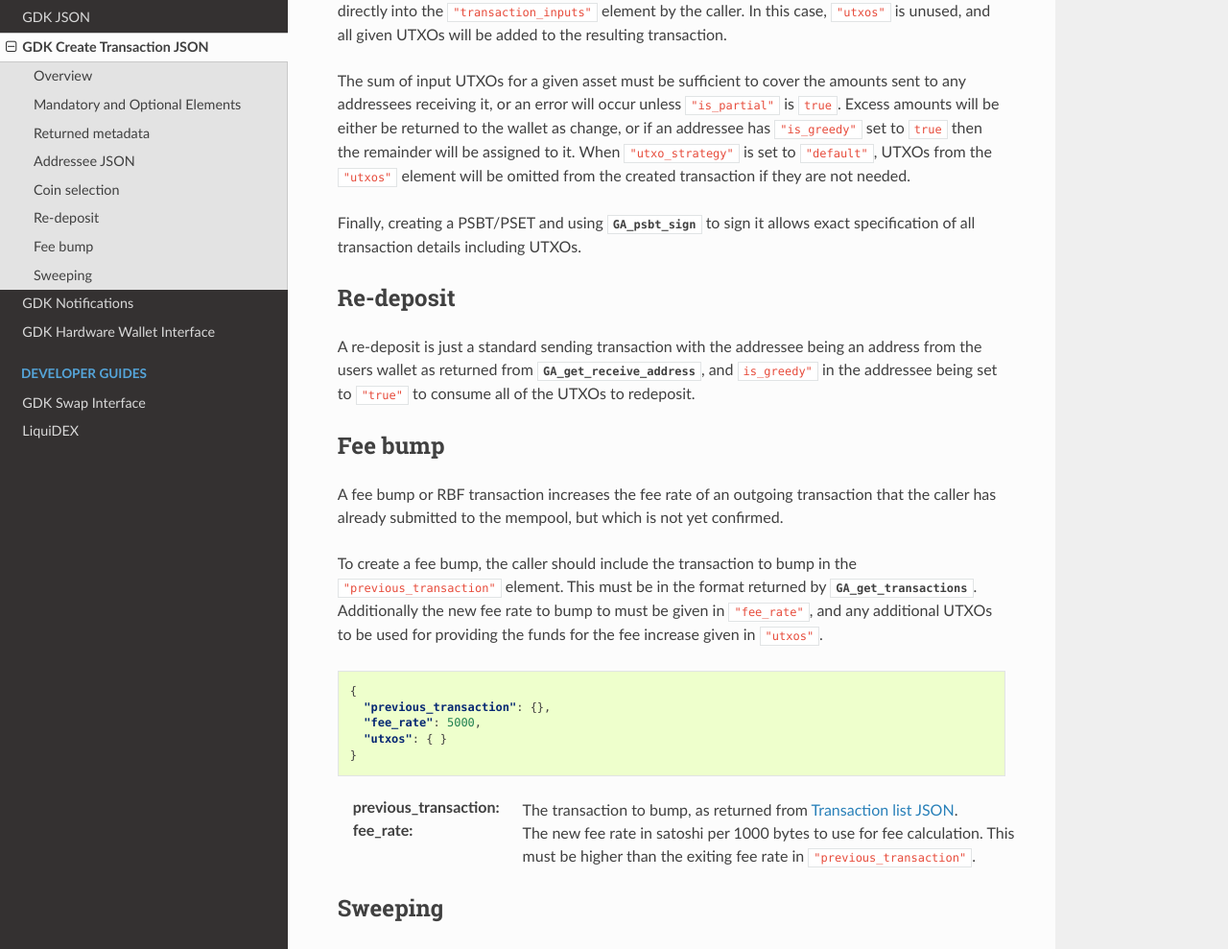
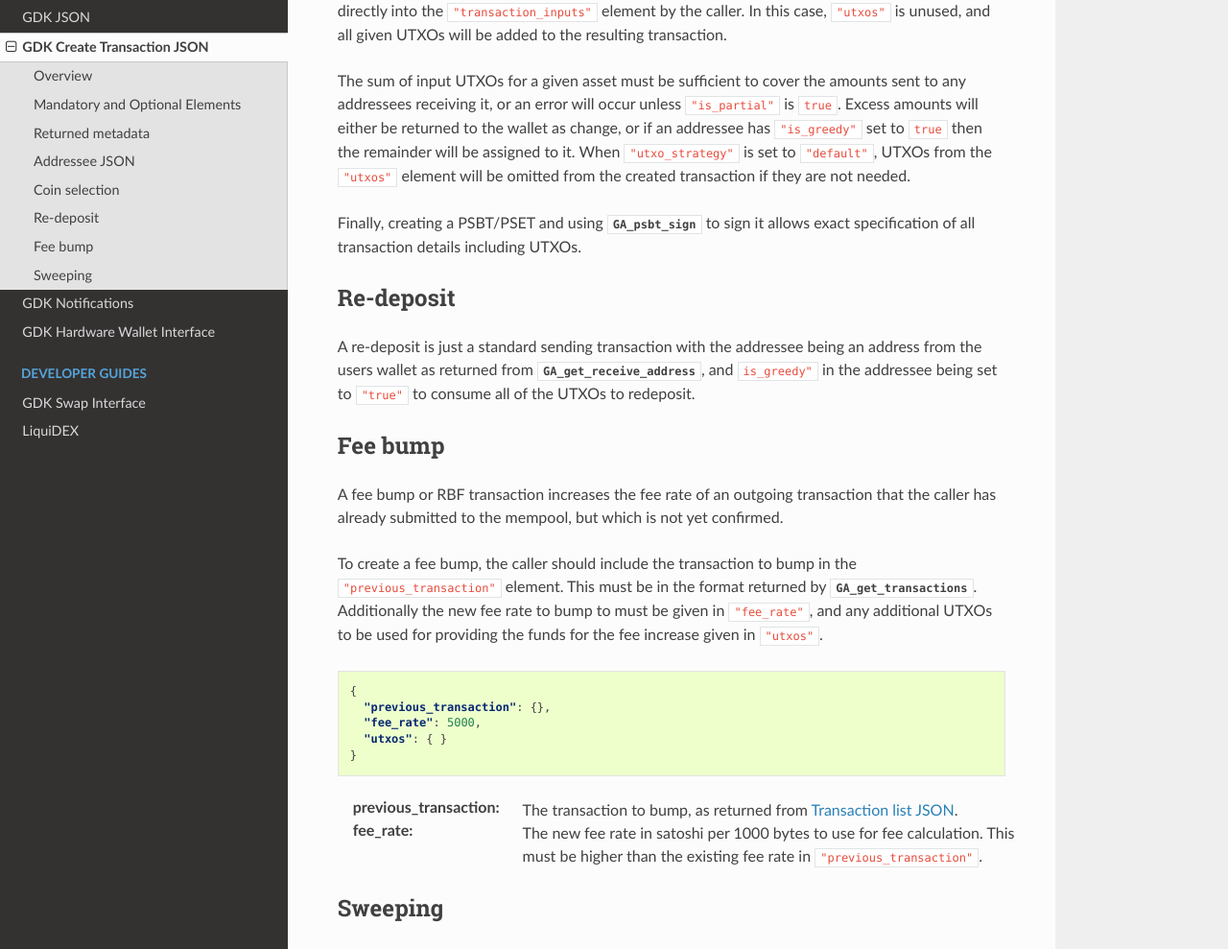
Before and after one commit to Blockstream/gdk, a Sphinx documentation site: the page built from docs/source/gdk-create-tx.rst, in a window 1280 px wide and 1400 px high, scrolled down 2914 px. Shown: the part 159-1148 px from the top of the window at 96% size. Built offline with Sphinx 7.4.7 and the Read the Docs theme 2.0.0, drawn with Linux system fonts in a browser that asks for light colours; pages that are not in the unit, such as notebooks, are missing from menus; some of the changed text lies outside the part shown.

Commit message:
fix typos

```diff
--- a/docs/source/gdk-create-tx.rst
+++ b/docs/source/gdk-create-tx.rst
@@ -152,7 +152,7 @@ UTXOs will be added to the resulting transaction.
 
 The sum of input UTXOs for a given asset must be sufficient to cover the
 amounts sent to any addressees receiving it, or an error will occur unless
-``"is_partial"`` is ``true``. Excess amounts will be either be returned to
+``"is_partial"`` is ``true``. Excess amounts will either be returned to
 the wallet as change, or if an addressee has ``"is_greedy"`` set to ``true``
 then the remainder will be assigned to it. When ``"utxo_strategy"`` is set
 to ``"default"``, UTXOs from the ``"utxos"`` element will be omitted from
@@ -194,7 +194,7 @@ funds for the fee increase given in ``"utxos"``.
 
 :previous_transaction: The transaction to bump, as returned from :ref:`tx-list`.
 :fee_rate: The new fee rate in satoshi per 1000 bytes to use for fee
-           calculation. This must be higher than the exiting fee rate
+           calculation. This must be higher than the existing fee rate
            in ``"previous_transaction"``.
 
 Sweeping
```
Also changed, not shown: other parts of docs/source/gdk-create-tx.rst (+1 -1 lines).
